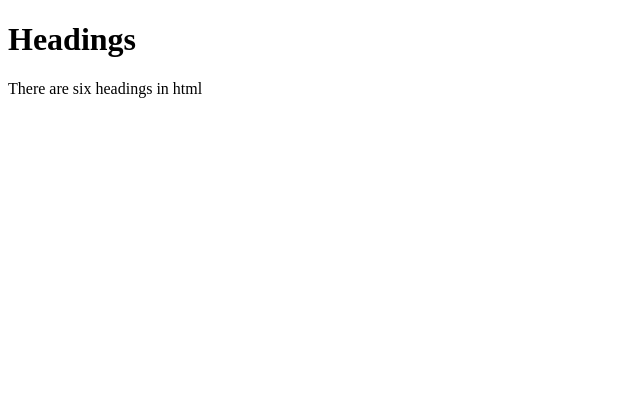
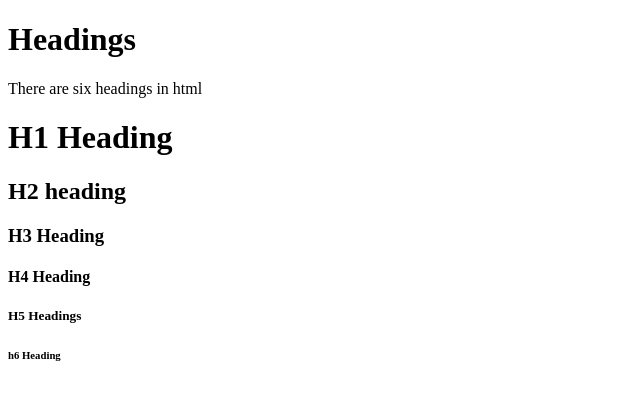
Before and after one commit to sanaullahaslam/Web_Engineering_Exam_Practice, a plain HTML site: page Index.html in a window 1280 px wide. Shown: the whole page, without its empty margins (0-640 px from the left). Drawn offline with Linux system fonts and the light colour scheme.

Commit message:
6 headings

```diff
--- a/Index.html
+++ b/Index.html
@@ -8,6 +8,11 @@
 <body>
     <h1>Headings</h1>
     <p>There are six headings in html</p>
-
+    <h1>H1 Heading</h1>
+    <h2>H2 heading</h2>
+    <h3>H3 Heading</h3>
+    <h4>H4 Heading</h4>
+    <h5>H5 Headings</h5>
+    <h6>h6 Heading</h6>
 </body>
 </html>
```
